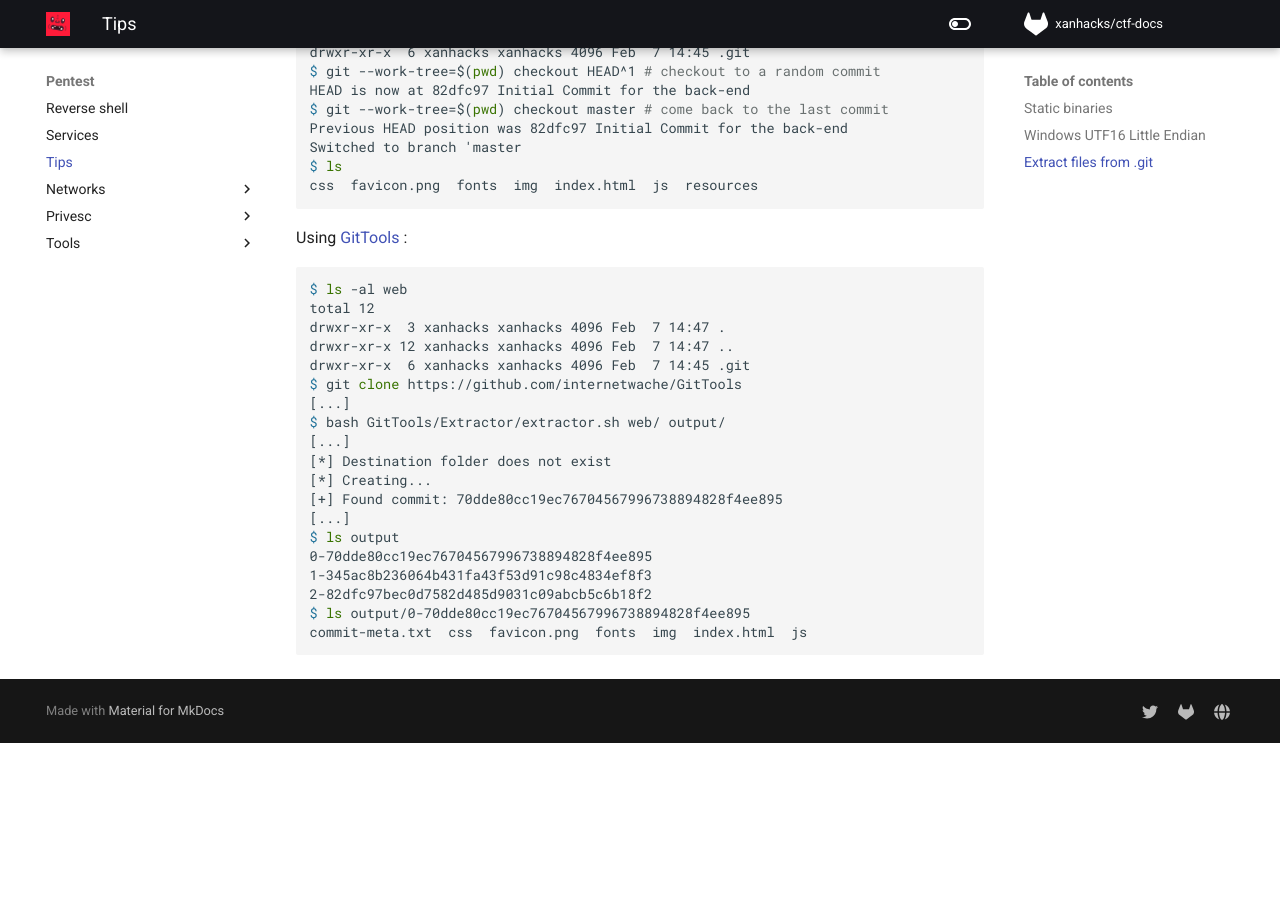
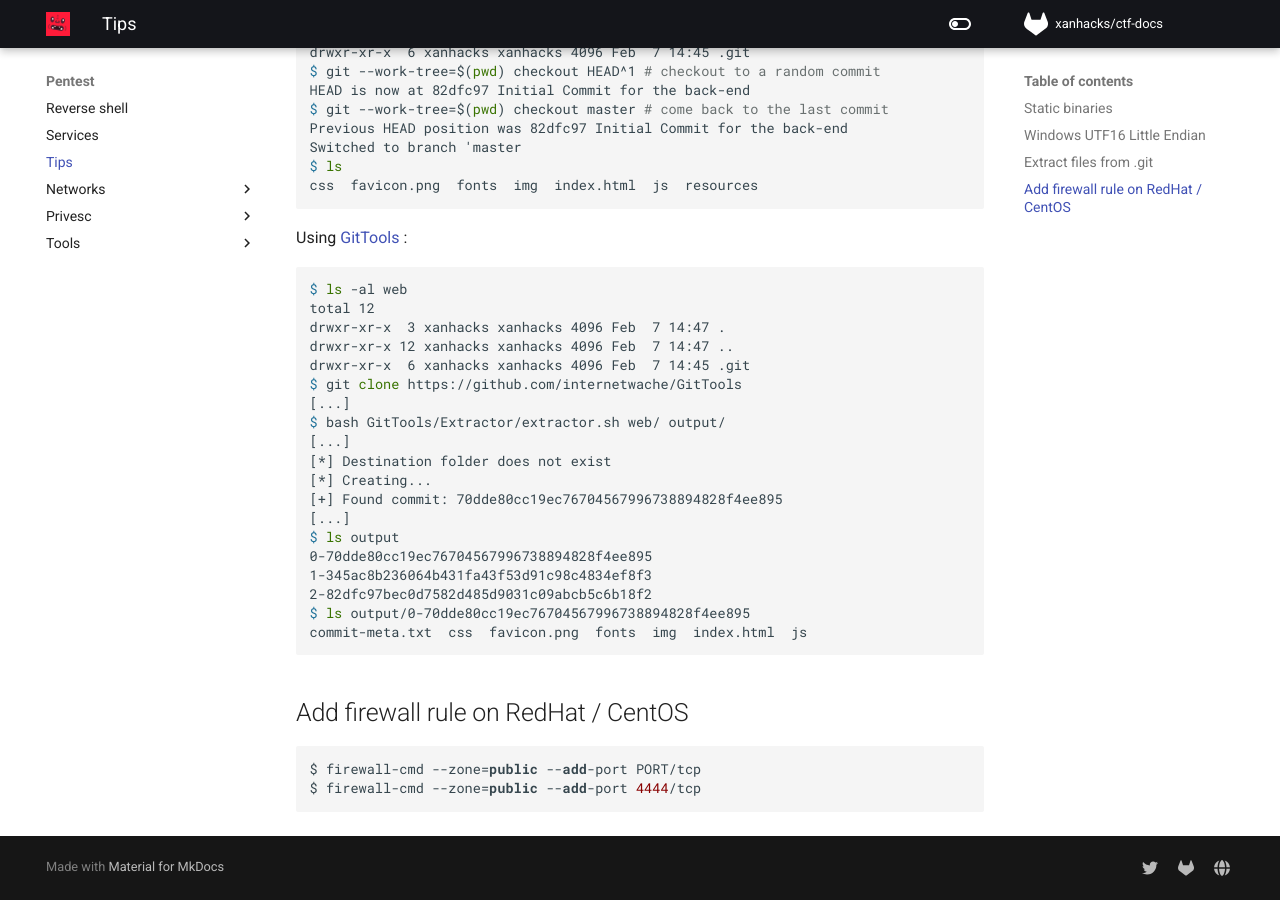
Before and after one commit to xanhacks/ctf-docs, an MkDocs documentation site: the page built from docs/pentest/tips.md, in a window 1280 px wide and 900 px high, scrolled down 812 px. Built offline with MkDocs 1.6.1 and Material for MkDocs 9.7.7, drawn with Linux system fonts in a browser that asks for light colours; nearby versions of some CDN libraries; comment, search, counter and statistics services are not loaded; before the commit the page ends 1555 px from its top, so only the background shows below that.

Commit message:
add fw rule

````diff
--- a/docs/pentest/tips.md
+++ b/docs/pentest/tips.md
@@ -61,3 +61,10 @@ $ ls output
 $ ls output/0-70dde80cc19ec76704567996738894828f4ee895
 commit-meta.txt  css  favicon.png  fonts  img  index.html  js
 ```
+
+## Add firewall rule on RedHat / CentOS
+
+```bash
+$ firewall-cmd --zone=public --add-port PORT/tcp
+$ firewall-cmd --zone=public --add-port 4444/tcp
+```
````
